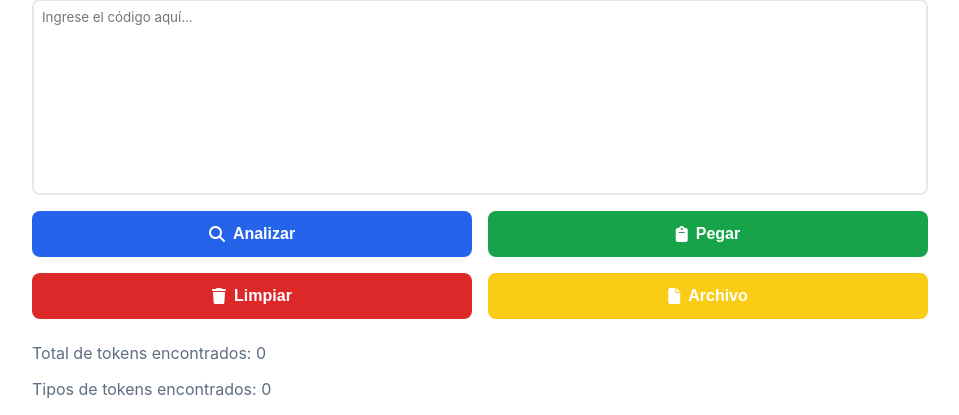
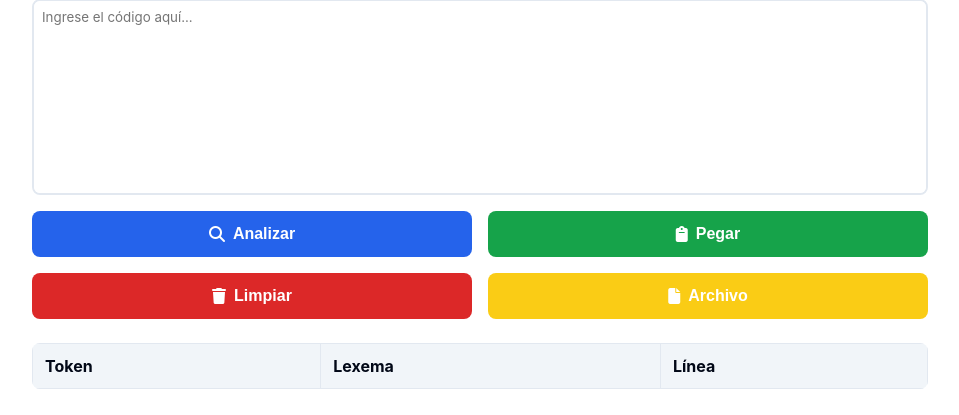
Before and after one commit to FdevMX/Analizador-Lexico-v2, a Flask app: page / in a window 1280 px wide. Shown: the part 130-545 px from the top of the page, without its empty margins (160-1119 px from the left). Run offline with Flask 3, Linux system fonts and the light colour scheme; lists and menus that the app fills with data are empty; some libraries are stand-ins or nearby versions.

Commit message:
style: add style for accountant

```diff
--- a/static/css/style.css
+++ b/static/css/style.css
@@ -148,6 +148,20 @@
     background-color: hsl(47.9, 95.8%, 46%); /* Color más oscuro para el hover */
 }
 
+#counters {
+    display: none; /* Oculto por defecto */
+    background-color: rgba(245, 179, 230, 0.37); /* Fondo blanco con transparencia */
+    padding: 15px;
+    border-radius: 8px;
+    box-shadow: 0 2px 4px rgba(0, 0, 0, 0.1);
+    margin: 20px auto; /* Centrado */
+    max-width: 300px; /* Ancho máximo */
+    text-align: center;
+}
+#counters p {
+    margin: 5px 0;
+}
+
 table {
     width: 100%;
     border-collapse: collapse;
```
